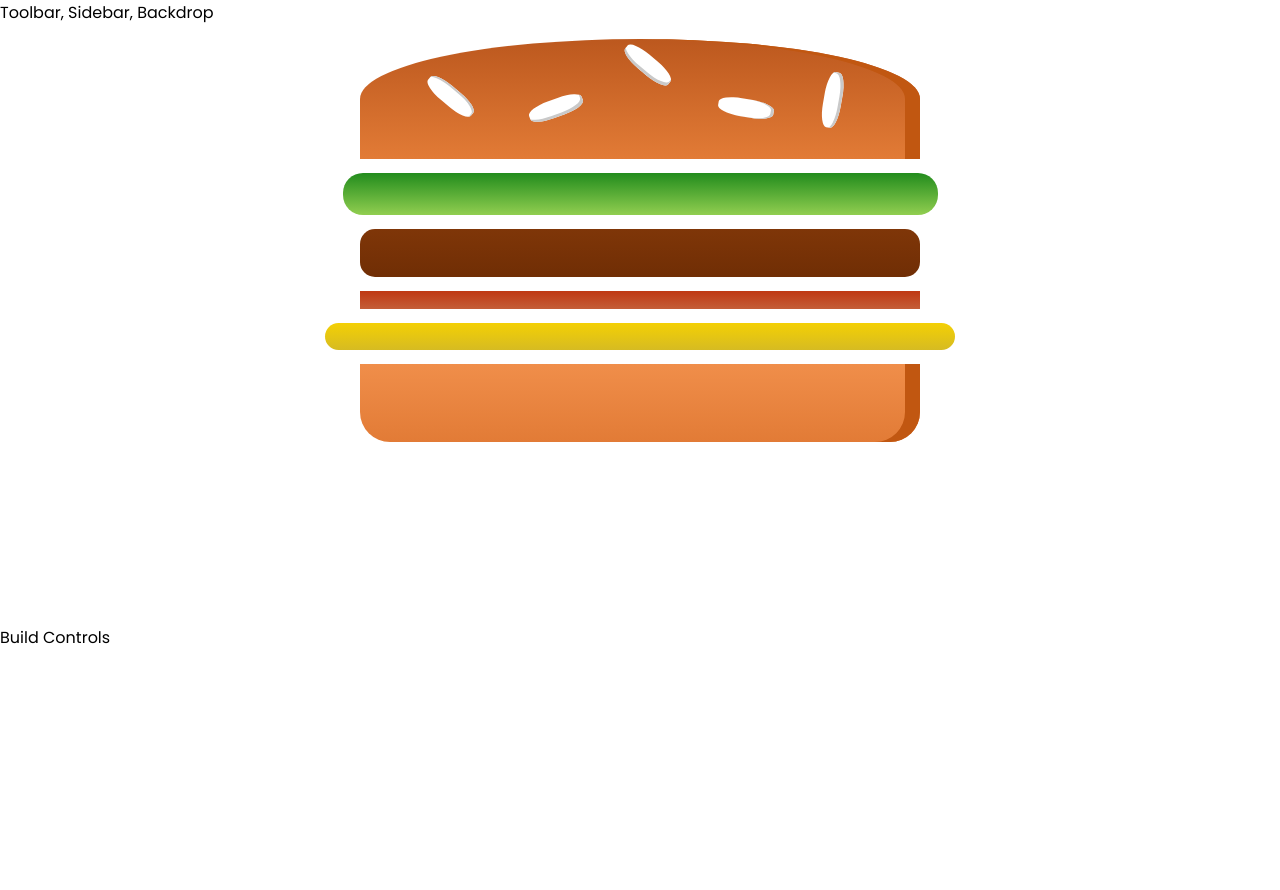
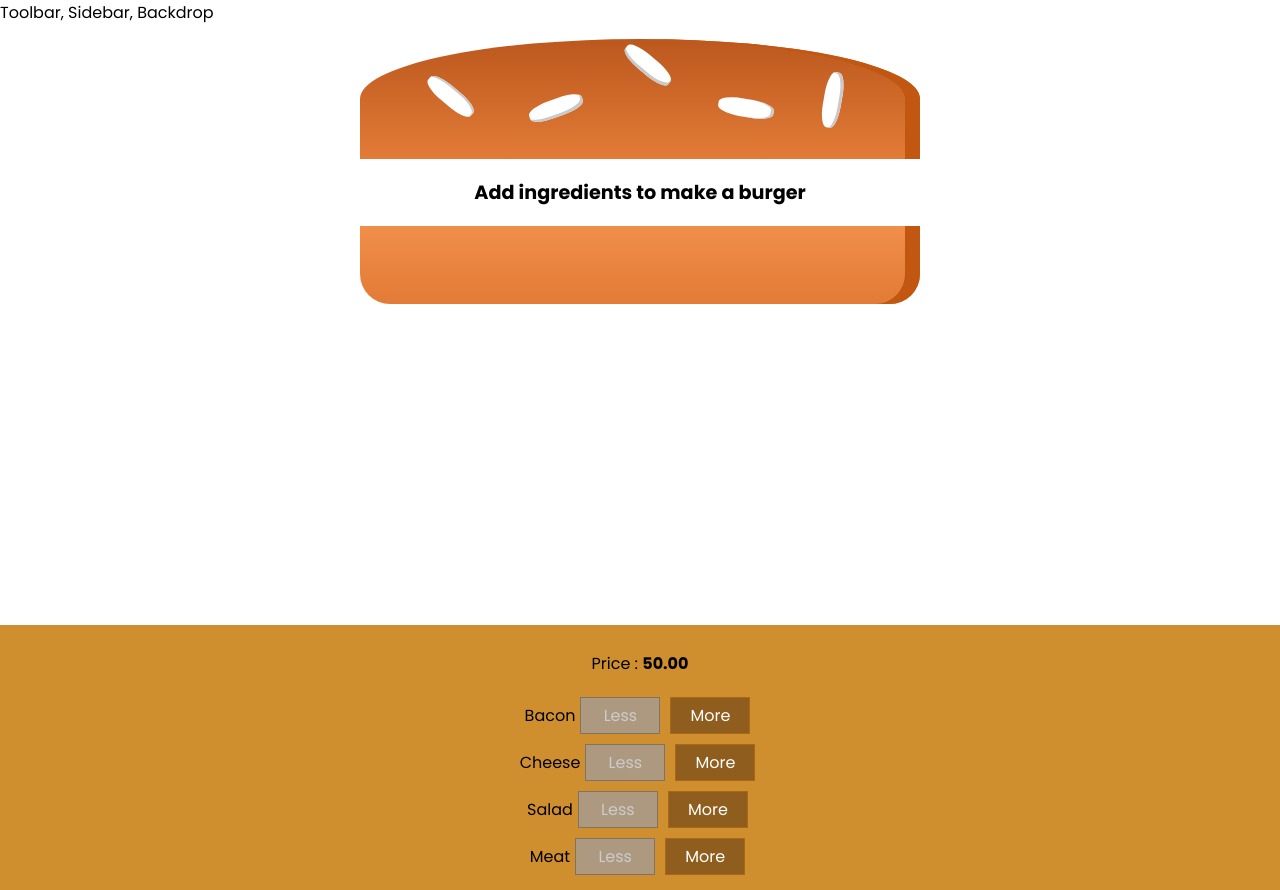
Before and after one commit to prateek-chawla/React-Burger-Builder-App, a React app: page / in a window 1280 px wide. Before the commit the page ends 800 px from the top, so only its background shows below. Built offline with nearby package versions, Linux system fonts and the light colour scheme.

Commit message:
Set up Burger-Build Controls

```diff
--- /dev/null
+++ b/src/components/Burger/BuildControls/BuildControl/BuildControl.css
@@ -0,0 +1,57 @@
+.BuildControl {
+    display: flex;
+    justify-content: space-between;
+    align-items: center;
+    margin: 5px 0;
+}
+
+.BuildControl button {
+    display: block;
+    font: inherit;
+    padding: 5px;
+    margin: 0 5px;
+    width: 80px;
+    border: 1px solid #AA6817;
+    cursor: pointer;
+    outline: none;
+}
+
+
+.BuildControl button:disabled {
+    background-color: #AC9980;
+    border: 1px solid #7E7365;
+    color: #ccc;
+    cursor: default;
+}
+
+.BuildControl button:hover:disabled {
+    background-color: #AC9980;
+    color: #ccc;
+    cursor: not-allowed;
+}
+
+.Label {
+    padding: 10px;
+    font-weight: bold;
+    width: 80px;
+}
+
+.BuildControl .Less {
+    background-color: #D39952;
+    color: white;
+}
+
+.BuildControl .More {
+    background-color: #8F5E1E;
+    color: white;
+}
+
+.BuildControl .Less:hover, .BuildControl .Less:active {
+    background-color: #DAA972;
+    color: white;
+}
+
+.BuildControl .More:hover,.BuildControl .More:active {
+    background-color: #99703F;
+    color: white;
+}
--- /dev/null
+++ b/src/components/Burger/BuildControls/BuildControl/BuildControl.js
@@ -0,0 +1,16 @@
+import React from "react";
+import classes from "./BuildControl.css";
+
+const buildControl = props => (
+	<div className={classes.BuildControl}>
+		<div className={classes.label}>{props.label}</div>
+		<button className={classes.Less} onClick={props.removed} disabled={props.disableBtn}>
+			Less
+		</button>
+		<button className={classes.More} onClick={props.added}>
+			More
+		</button>
+	</div>
+);
+
+export default buildControl;
--- /dev/null
+++ b/src/components/Burger/BuildControls/BuildControls.css
@@ -0,0 +1,51 @@
+.BuildControls {
+    width: 100%;
+    background-color: #CF8F2E;
+    display: flex;
+    flex-flow: column;
+    align-items: center;
+    box-shadow: 0 2px 1px #ccc;
+    margin: auto;
+    padding: 10px 0;
+}
+
+.OrderButton {
+    background-color: #DAD735;
+    outline: none;
+    cursor: pointer;
+    border: 1px solid #966909;
+    color: #966909;
+    font-family: inherit;
+    font-size: 1.2em;
+    padding: 15px 30px;
+    box-shadow: 2px 2px 2px #966909;
+}
+
+.OrderButton:hover, .OrderButton:active {
+    background-color: #A0DB41;
+    border: 1px solid #966909;
+    color: #966909;
+}
+
+.OrderButton:disabled {
+    background-color: #C7C6C6;
+    cursor: not-allowed;
+    border: 1px solid #ccc;
+    color: #888888;
+}
+
+.OrderButton:not(:disabled) {
+    animation: enable 0.3s linear;
+}
+
+@keyframes enable {
+    0% {
+        transform: scale(1);
+    }
+    60% {
+        transform: scale(1.1);
+    }
+    100% {
+        transform: scale(1);
+    }
+}
--- /dev/null
+++ b/src/components/Burger/BuildControls/BuildControls.js
@@ -0,0 +1,36 @@
+import React from "react";
+import BuildControl from "./BuildControl/BuildControl";
+import classes from "./BuildControls.css";
+
+const controls = [
+	{ label: "Bacon", type: "bacon" },
+	{ label: "Cheese", type: "cheese" },
+	{ label: "Salad", type: "salad" },
+	{ label: "Meat", type: "meat" },
+];
+
+const buildControls = props => {
+	let BuildControlsArr = [];
+	for (let ctrl of controls)
+		BuildControlsArr.push(
+			<BuildControl
+				key={ctrl.label}
+				label={ctrl.label}
+				added={() => props.ingredientAdded(ctrl.type)}
+				removed={() => props.ingredientRemoved(ctrl.type)}
+				disableBtn = {props.disabledInfo[ctrl.type]}
+			/>
+		);
+	return (
+		<React.Fragment>
+			<div className={classes.BuildControls}>
+				<p>
+					Price : <strong>{props.price.toFixed(2)}</strong>
+				</p>
+				{BuildControlsArr}
+			</div>
+		</React.Fragment>
+	);
+};
+
+export default buildControls;
--- a/src/components/Burger/Burger.js
+++ b/src/components/Burger/Burger.js
@@ -4,15 +4,19 @@ import BurgerIngredient from "./BurgerIngredient/BurgerIngredient";
 
 const burger = props => {
 	const ingredientsObj = props.ingredients;
-	console.log(ingredientsObj);
-    const ingredients = [];
+	let ingredients = [];
+	let burgerIsEmpty = true;
 
 	for (let [ingredient, totalQty] of Object.entries(ingredientsObj)) {
-		for (let qty = 0; qty < totalQty; qty++)
+		for (let qty = 0; qty < totalQty; qty++) {
+			burgerIsEmpty = false;
 			ingredients.push(
 				<BurgerIngredient key={ingredient + qty} type={ingredient} />
 			);
-    }
+		}
+	}
+
+	if (burgerIsEmpty) ingredients = <p>Add ingredients to make a burger</p>;
 
 	return (
 		<div className={classes.Burger}>
--- a/src/containers/BurgerBuilder/BurgerBuilder.js
+++ b/src/containers/BurgerBuilder/BurgerBuilder.js
@@ -1,16 +1,65 @@
 import React, { Component } from "react";
 import Aux from "../../hoc/Auxiliary";
 import Burger from "../../components/Burger/Burger";
+import BuildControls from "../../components/Burger/BuildControls/BuildControls";
+
+const INGREDIENT_PRICES = {
+	salad: 20,
+	meat: 60,
+	cheese: 15,
+	bacon: 30,
+};
+
+// const MAX_INGREDIENTS_ALLOWED = {
+// 	salad: 2,
+// 	meat: 2,
+// 	cheese: 2,
+// 	bacon: 3,
+// };
 
 class BurgerBuilder extends Component {
 	state = {
-		ingredients: { salad: 1, meat: 1, bacon: 1, cheese: 1 },
+		ingredients: { salad: 0, meat: 0, bacon: 0, cheese: 0 },
+		totalPrice: 50,
 	};
+
+	addIngredientHandler = type => {
+		const updatedCount = this.state.ingredients[type] + 1;
+		const updatedPrice = this.state.totalPrice + INGREDIENT_PRICES[type];
+		const updatedState = { ...this.state };
+		updatedState.ingredients[type] = updatedCount;
+		updatedState.totalPrice = updatedPrice;
+		this.setState(updatedState);
+	};
+	removeIngredientHandler = type => {
+		if (this.state.ingredients[type] <= 0) return;
+		const updatedCount = this.state.ingredients[type] - 1;
+		const updatedPrice = this.state.totalPrice - INGREDIENT_PRICES[type];
+		const updatedState = { ...this.state };
+		updatedState.ingredients[type] = updatedCount;
+		updatedState.totalPrice = updatedPrice;
+		this.setState(updatedState);
+	};
+
+	getDisabledInfo = () => {
+		let disabledInfo = { ...this.state.ingredients };
+		for (let ingredient of Object.keys(disabledInfo)) {
+			disabledInfo[ingredient] = disabledInfo[ingredient] <= 0;
+		}
+		return disabledInfo;
+	};
+
 	render() {
+		const disabledInfo = this.getDisabledInfo()
 		return (
 			<Aux>
 				<Burger ingredients={this.state.ingredients} />
-				<div>Build Controls</div>
+				<BuildControls
+					ingredientAdded={this.addIngredientHandler}
+					ingredientRemoved={this.removeIngredientHandler}
+					price={this.state.totalPrice}
+					disabledInfo={disabledInfo}
+				/>
 			</Aux>
 		);
 	}
--- a/src/index.css
+++ b/src/index.css
@@ -2,4 +2,5 @@ body {
   margin: 0;
   padding: 0;
   font-family: "Poppins", sans-serif;
+  scroll-behavior: smooth;
 }
```
Also changed, not shown: src/App.js (+4 -4 lines), 2 other files (tests, documents, lock files or other folders).
